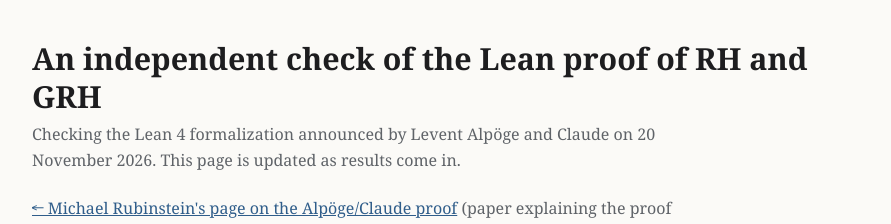
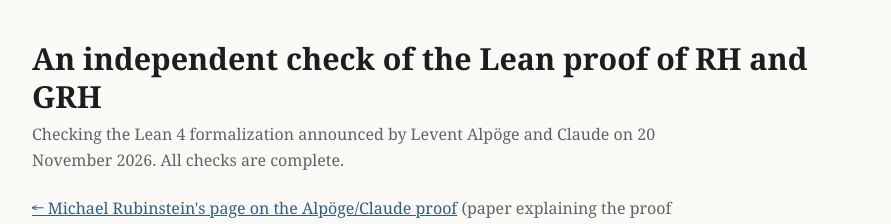
Before and after one commit to mrubinst/grh-lean-verification, a plain HTML site: page index.html in a window 1280 px wide. Shown: the top 224 px of the page, without its empty margins (194-1085 px from the left). Drawn offline with Linux system fonts and the light colour scheme.

Commit message:
Subtitle: all checks are complete
Co-Authored-By: Claude Fable 5.2 <noreply@anthropic.com>

```diff
--- a/index.html
+++ b/index.html
@@ -56,7 +56,7 @@ footer{margin-top:3rem;color:var(--muted);font-size:.88rem}
 <main>
 
 <h1>An independent check of the Lean proof of RH and GRH</h1>
-<p class="sub">Checking the Lean 4 formalization announced by Levent Alpöge and Claude on 20 November 2026. This page is updated as results come in.</p>
+<p class="sub">Checking the Lean 4 formalization announced by Levent Alpöge and Claude on 20 November 2026. All checks are complete.</p>
 <p class="sub"><a href="https://www.math.uwaterloo.ca/~mrubinst/alpoge_claude_grh/">&larr; Michael Rubinstein's page on the Alp&ouml;ge/Claude proof</a> (paper explaining the proof for the Riemann zeta function, and other verifications) &middot; <a href="https://github.com/mrubinst/grh-lean-verification">GitHub repository</a> (scripts, logs and the source of this page)</p>
 
 <div class="box status">
```
